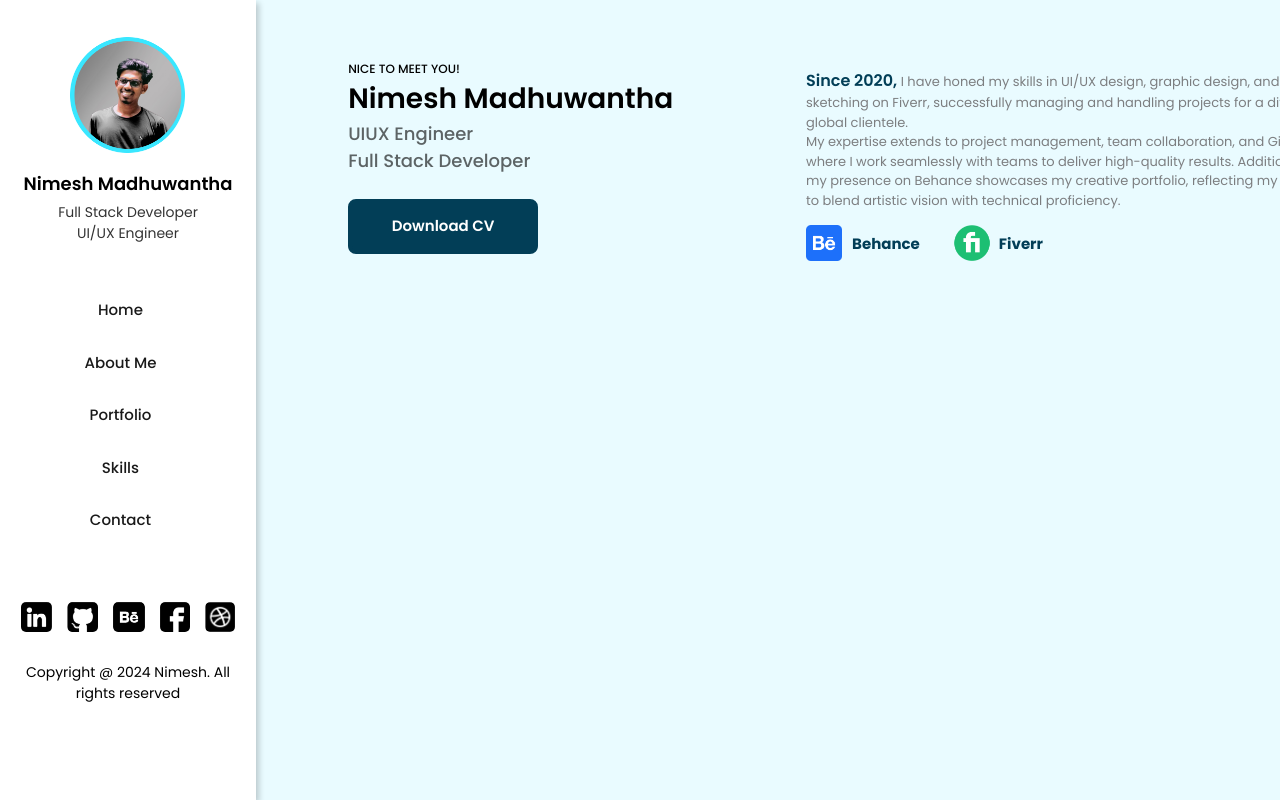
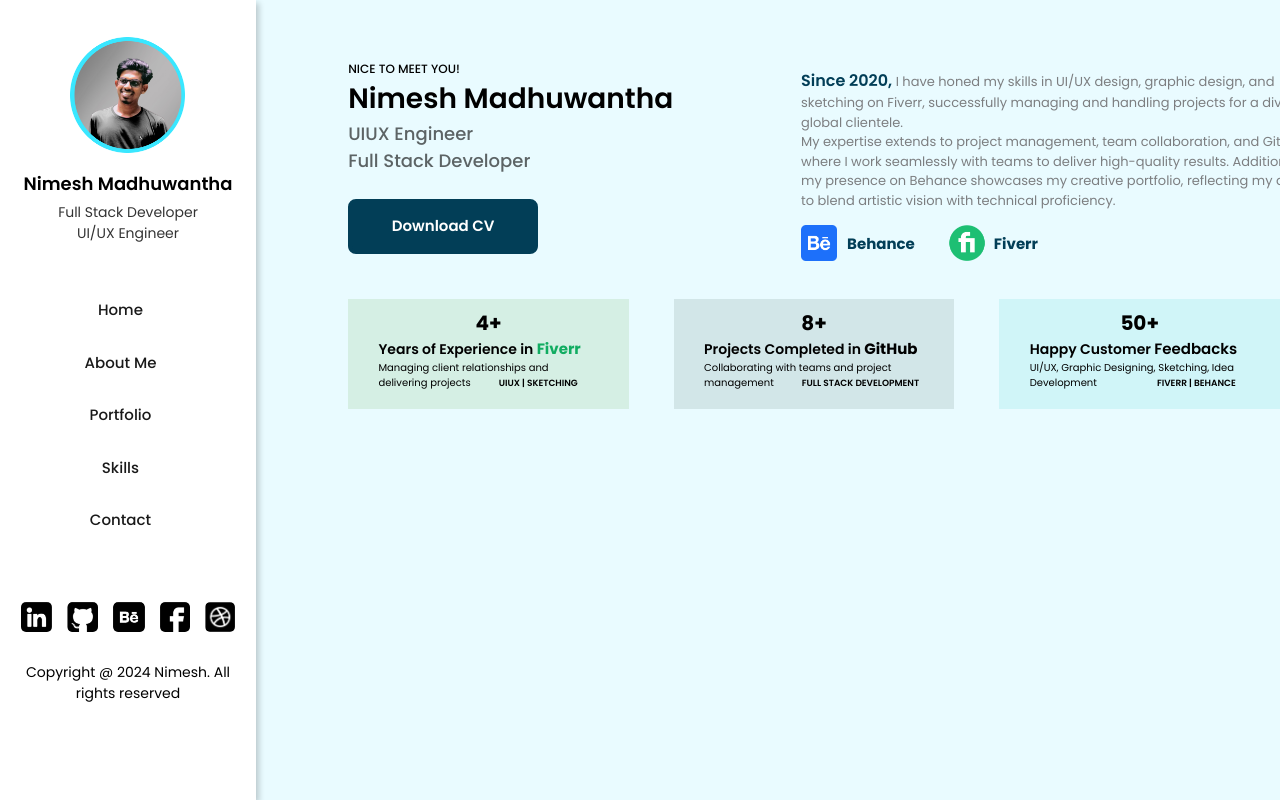
Before and after one commit to NimeshMadhuwantha/My-Portfolio, a React (Vite) app in the folder My-Portfolio/: page /Skills in a window 1280 px wide. Built offline with nearby package versions, Linux system fonts and the light colour scheme.

Commit message:
create skills cards

```diff
--- a/My-Portfolio/src/pages/Skills/Skills.css
+++ b/My-Portfolio/src/pages/Skills/Skills.css
@@ -32,7 +32,7 @@
 .Skills_FiverrExp{
     height: 220px;
     width: 530px;
-    margin-left: 550px;
+    margin-left: 545px;
     margin-top: -185px;
 }
 .Skills_FiverrExp h1{
@@ -74,3 +74,91 @@
     margin-left: -5px;
     color: #023E57;
 }
+.Skills_Exp_Cards{
+    margin-left: 9%;
+    margin-top: 10px;
+    display: flex;
+    gap: 45px;
+}
+
+.Skills_Exp_Card1{
+    width: 286px;
+    height: 110px;
+    background-color: #D5EFE4;
+    display: flex;
+    flex-direction: column;
+    align-items: center;
+    justify-content: center;
+}
+.Skills_Card1_Text1{
+    font-size: 20px;
+    font-weight: 700;
+    margin-top: -10px;
+}
+.Skills_Card1_Text2{
+    font-size: 14px;
+    font-weight: 510;
+}
+.Skills_Card1_Text2 span{
+    color: #11AC61;
+    font-size: 15px;
+    font-weight: 900;
+}
+.Skills_Card1_Bottom{
+    width: 220px;
+}
+.Skills_Card1_Text3{
+    font-size: 10px;
+}
+.Skills_Card1_Text3 span{
+    font-size: 9px;
+    font-weight: 600;
+    margin-left: 28px;
+}
+
+.Skills_Exp_Card2{
+    width: 286px;
+    height: 110px;
+    background-color: #D2E6E8;
+    display: flex;
+    flex-direction: column;
+    align-items: center;
+    justify-content: center;
+}
+
+.Skills_Card2_Text2{
+    font-size: 14px;
+    font-weight: 510;
+}
+.Skills_Card2_Text2 span{
+    color: #000000;
+    font-size: 15px;
+    font-weight: 900;
+}
+
+.Skills_Exp_Card3{
+    width: 286px;
+    height: 110px;
+    background-color: #D0F5F8;
+    display: flex;
+    flex-direction: column;
+    align-items: center;
+    justify-content: center;
+}
+.Skills_Card3_Text2{
+    font-size: 14px;
+    font-weight: 510;
+}
+.Skills_Card3_Text2 span{
+    color: #000000;
+    font-size: 15px;
+    font-weight: 600;
+}
+.Skills_Card3_Text3{
+    font-size: 10px;
+}
+.Skills_Card3_Text3 span{
+    font-size: 9px;
+    font-weight: 600;
+    margin-left: 60px;
+}
--- a/My-Portfolio/src/pages/Skills/Skills.jsx
+++ b/My-Portfolio/src/pages/Skills/Skills.jsx
@@ -38,8 +38,41 @@ export default function Skills() {
             <h1>Fiverr</h1>
           </div>
         </div>
+        </div>
 
+        <div className='Skills_Exp_Cards'>
+           <div className='Skills_Exp_Card1'>
+            <h1 className='Skills_Card1_Text1'>4+ </h1>
+            <div className='Skills_Card1_Bottom'>
+              <h1 className='Skills_Card1_Text2'>Years of Experience in <span> Fiverr</span></h1>
+              <h1 className='Skills_Card1_Text3'>Managing client relationships and delivering projects
+                <span>UIUX  | SKETCHING</span>
+              </h1>
+            </div>
+
+           </div>
+           <div className='Skills_Exp_Card2'>
+             <h1 className='Skills_Card1_Text1'>8+  </h1>
+             <div className='Skills_Card1_Bottom'>
+              <h1 className='Skills_Card2_Text2'>Projects Completed in <span> GitHub</span></h1>
+              <h1 className='Skills_Card1_Text3'>Collaborating with teams and project management
+                <span>FULL STACK DEVELOPMENT</span>
+              </h1>
+            </div>
+
+           </div>
+           <div className='Skills_Exp_Card3'>
+             <h1 className='Skills_Card1_Text1'>50+  </h1>
+             <div className='Skills_Card1_Bottom'>
+              <h1 className='Skills_Card3_Text2'>Happy Customer <span>Feedbacks</span></h1>
+              <h1 className='Skills_Card3_Text3'>UI/UX, Graphic Designing, Sketching, Idea Development
+                <span>FIVERR |  BEHANCE</span>
+              </h1>
+            </div>
+
+           </div>
         </div>
+
     </div>
   )
 }
```
